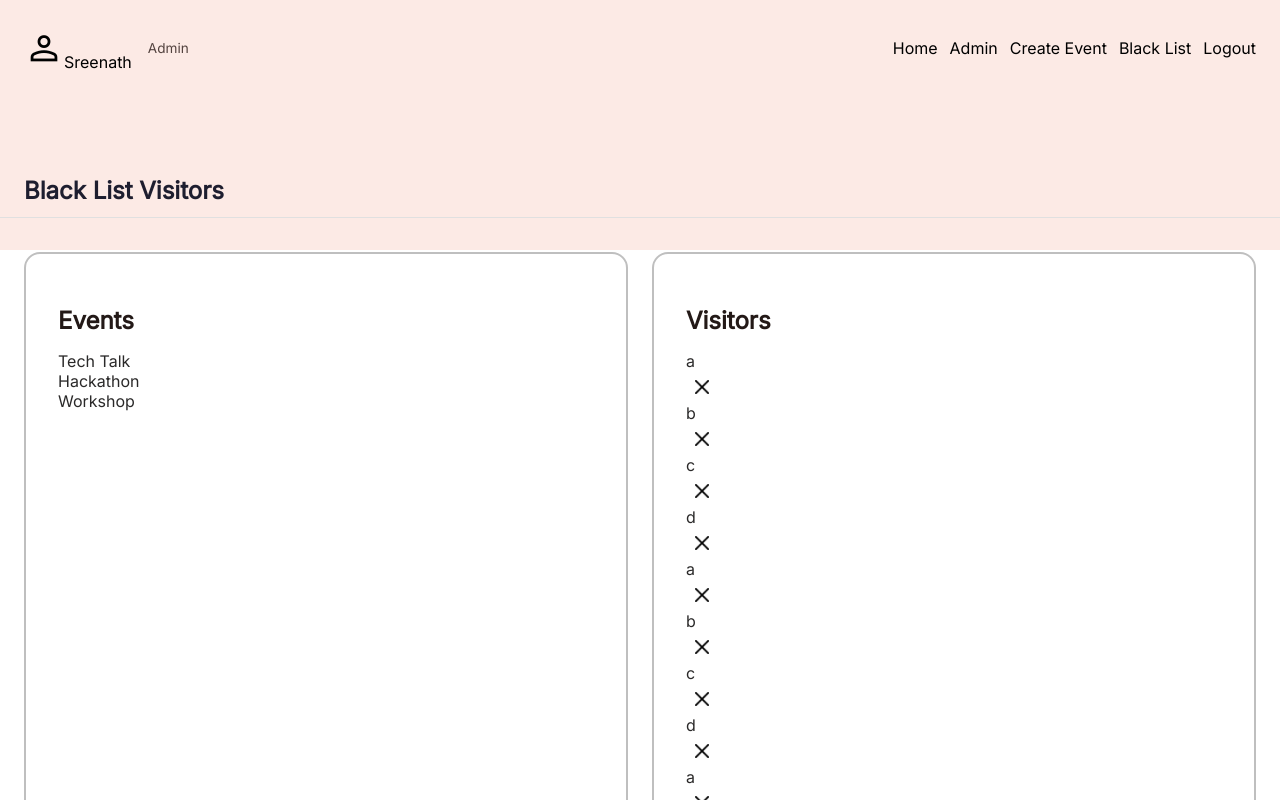
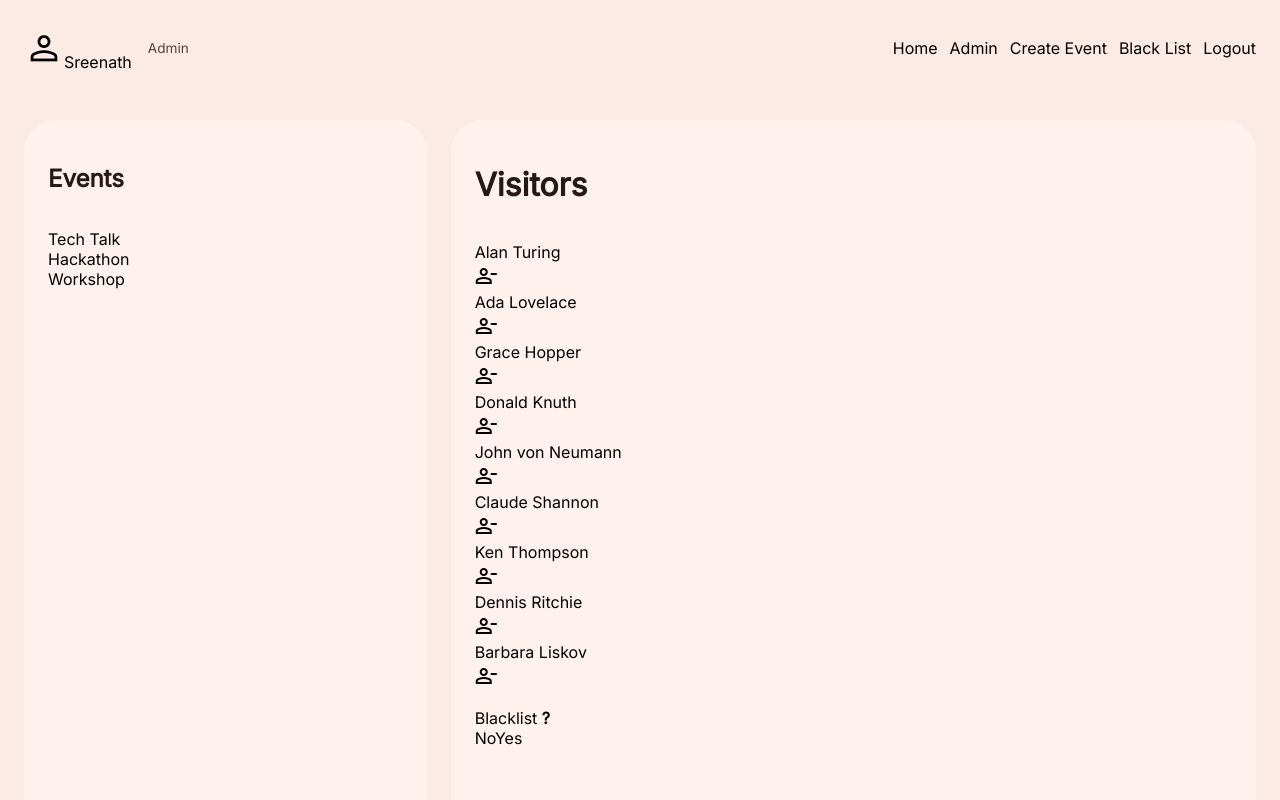
Before and after one commit to SreenathKarthick11/Eagle, a React (Vite) app in the folder frontend/: page /black-list in a window 1280 px wide. Built offline with nearby package versions, Linux system fonts and the light colour scheme.

Commit message:
Frontend: Updated blacklist page UI to be much closer to Material UI.

```diff
--- a/frontend/src/pages/BlackList.tsx
+++ b/frontend/src/pages/BlackList.tsx
@@ -1,6 +1,4 @@
-import { useState } from "react";
-
-import "./styles/BlackList.css";
+import { useState, useEffect, useRef } from "react";
 
 import "@material/web/textfield/outlined-text-field.js";
 import "@material/web/list/list.js";
@@ -10,88 +8,110 @@ import "@material/web/dialog/dialog.js";
 import "@material/web/select/outlined-select.js";
 import "@material/web/select/select-option.js";
 
-import close_icon from "../assets/close.png";
+import type { MdOutlinedTextField } from "@material/web/textfield/outlined-text-field.js";
+import type { MdDialog } from "@material/web/dialog/dialog.js";
+
+import "./styles/BlackList.css";
 
 export const BlackList = () => {
   const [selectedVisitor, setSelectedVisitor] = useState<string | null>(null);
-  const [open, setOpen] = useState(false);
   const [selectedEvent, setSelectedEvent] = useState("");
 
-  // dummy data (replace with API later)
+  const dialogRef = useRef<MdDialog>(null);
+
   const events = ["Tech Talk", "Hackathon", "Workshop"];
-  const visitors = ["a", "b", "c", "d", "a", "b", "c", "d", "a", "b", "c", "d"];
+  const visitors = [
+    "Alan Turing",
+    "Ada Lovelace",
+    "Grace Hopper",
+    "Donald Knuth",
+    "John von Neumann",
+    "Claude Shannon",
+    "Ken Thompson",
+    "Dennis Ritchie",
+    "Barbara Liskov",
+  ];
 
-  const handleBlacklistClick = (visitor: string) => {
+  useEffect(() => {
+    const dialog = dialogRef.current;
+    if (!dialog) return;
+
+    const handleOpened = () => console.log("Dialog animation finished: Open");
+    const handleClosed = () => {
+      console.log("Dialog animation finished: Closed");
+    };
+
+    dialog.addEventListener("opened", handleOpened);
+    dialog.addEventListener("closed", handleClosed);
+
+    return () => {
+      dialog.removeEventListener("opened", handleOpened);
+      dialog.removeEventListener("closed", handleClosed);
+    };
+  }, []);
+
+  const openConfirmDialog = (visitor: string) => {
     setSelectedVisitor(visitor);
-    setOpen(true);
+    dialogRef.current?.show();
   };
 
   const confirmBlacklist = () => {
-    console.log("Blacklisted:", selectedVisitor);
-    setOpen(false);
+    console.log("Blacklisted: ", selectedVisitor);
+    dialogRef.current?.close();
   };
 
   return (
-    <div>
-      <h2 className="page-header">Black List Visitors</h2>
-      <div className="blacklist-container">
-        {/* LEFT SIDE */}
-        <div className="left-panel">
+    <div className="addbl_layout">
+      <div className="addbl_sidebar">
         <h2>Events</h2>
 
-          <md-outlined-select
-            label="Pick an Event"
-            className="event-select"
-            onInput={(e: any) => setSelectedEvent(e.target.value)}
+        <div className="addbl_sidebar_contents">
+          <md-filled-select
+            label="Select an event"
+            value={selectedEvent}
+            onInput={(e: React.InputEvent<MdOutlinedTextField>) => {
+              const target = e.target as MdOutlinedTextField;
+              setSelectedEvent(target.value);
+            }}
           >
-            {events.map((event, index) => (
-              <md-select-option key={index} value={event}>
+            {events.map((event) => (
+              <md-select-option key={event} value={event}>
                 <div slot="headline">{event}</div>
               </md-select-option>
             ))}
-          </md-outlined-select>
+          </md-filled-select>
+        </div>
       </div>
 
-        {/* RIGHT SIDE */}
-        <div className="right-panel">
-          <h2>Visitors</h2>
+      <div className="addbl_panel">
+        <h1>Visitors</h1>
 
-          {/* Visitor List */}
-          <md-list>
+        <md-list className="addbl_userlist">
           {visitors.map((visitor, index) => (
             <md-list-item key={index}>
               <div slot="headline">{visitor}</div>
-
-                {/* Use the 'end' slot for the action button */}
-                <div
+              <md-filled-tonal-icon-button
                 slot="end"
-                  className="delete-btn"
-                  onClick={() => handleBlacklistClick(visitor)}
+                onClick={() => openConfirmDialog(visitor)}
               >
-                  <img src={close_icon} alt="close" />
-                </div>
+                <md-icon>person_remove</md-icon>
+              </md-filled-tonal-icon-button>
             </md-list-item>
           ))}
         </md-list>
-        </div>
-      </div>
 
-      {/* Dialog */}
-      <md-dialog open={open} onClosed={() => setOpen(false)}>
-        <div slot="headline">Confirm Action</div>
-        <div slot="content">
-          Are you sure you want to blacklist <b>{selectedVisitor}</b>?
+        <md-dialog ref={dialogRef}>
+          <div slot="headline">
+            Blacklist <b>{selectedVisitor}?</b>
           </div>
           <div slot="actions">
-          <md-filled-button onClick={() => setOpen(false)}>
-            {" "}
-            Cancel
-          </md-filled-button>
-          <md-filled-button onClick={confirmBlacklist}>
-            Confirm
-          </md-filled-button>
+            <md-text-button onClick={() => dialogRef.current?.close()}>
+              No
+            </md-text-button>
+            <md-filled-button onClick={confirmBlacklist}>Yes</md-filled-button>
           </div>
         </md-dialog>
       </div>
+    </div>
   );
 };
--- a/frontend/src/pages/styles/BlackList.css
+++ b/frontend/src/pages/styles/BlackList.css
@@ -1,122 +1,25 @@
-.blacklist-container {
-  display: flex;
-  background-color: #ffffff;
-  gap: 24px;
-  padding: 2px 24px;
+.addbl_layout {
+  display: grid;
+  grid-template-columns: 1fr 2fr;
+  gap: 1.5em;
+  padding: 1.5em 1.5em 1.5em;
+  min-height: calc(100vh - 4.5em);
+  background: var(--md-sys-color-surface-container);
 }
 
-.page-header {
-  margin-top: 80px;
-  color: #1e1e2f;
-  font-size: 24px;
-  /* padding-bottom: 12px; */
-  padding-left: 24px;
+.addbl_sidebar, .addbl_panel {
+  display: grid;
+  grid-template-columns: 1fr;
+  gap: 1rem;
+  background: var(--md-sys-color-surface-container-low);
+  padding: 1.5em;
+  border-radius: var(--border-radius);
+  align-content: start;
 }
 
-.left-panel,
-.right-panel {
-  flex: 1;
-  background: #ffffff;
-  padding: 32px;
-  border-radius: 16px;
-  height: 75vh;
-  border: 2px solid rgba(0, 0, 0, 0.25);
-  color: rgba(15, 14, 14, 0.887);
+.addbl_sidebar_contents {
+  display: grid;
+  gap: 1em;
+  grid-template-columns: 1fr;
+  border-radius: var(--border-radius-small);
 }
-
-.left-panel h2,
-.right-panel h2 {
-  margin-bottom: 16px;
-  font-weight: 600;
-}
-
-/* Select + input full width */
-.event-select,
-md-outlined-text-field {
-  width: 95%;
-  margin-bottom: 16px;
-}
-
-/* List container */
-md-list {
-  background: transparent;
-  padding: 0;
-}
-
-/* List item styling */
-
-/* md-list-item {
-  --md-list-item-container-color: #ffffff;
-  --md-list-item-label-text-color: #1e1e2f;
-  border: 1.5px solid #494949;
-  margin-bottom: 10px;
-  border-radius: 12px;
-  width: 95%;
-  transition: transform 0.15s ease, box-shadow 0.15s ease;
-} */
-
-/* Hover effect */
-
-/* md-list-item:hover {
-  transform: translateY(-2px);
-  border: 0px;
-  box-shadow: 0 4px 12px rgba(0, 0, 0, 0.2);
-} */
-
-/* Delete button */
-.delete-btn {
-  display: flex;
-  align-items: center;
-  justify-content: center;
-
-  width: 32px;
-  height: 32px;
-
-  border-radius: 50%;
-  cursor: pointer;
-
-  transition: background 0.2s ease;
-}
-
-.delete-btn:hover {
-  background: rgba(255, 0, 0, 0.15);
-}
-
-.delete-btn img {
-  width: 14px;
-  height: 14px;
-}
-
-/* Optional: scroll if long list */
-
-/* md-list {
-  max-height: 480px;
-  overflow-y: auto;
-} */
-
-/* Scroll */
-/* Scrollbar for md-list */
-
-md-list::-webkit-scrollbar {
-  padding-left: 5px;
-  width: 8px;
-}
-
-/* Track (background) */
-md-list::-webkit-scrollbar-track {
-  background: transparent;
-}
-
-/* Thumb (the draggable part) */
-
-md-list::-webkit-scrollbar-thumb {
-  background: rgba(100, 100, 120, 0.4);
-  border-radius: 10px;
-  transition: background 0.2s ease;
-}
-
-/* Hover effect */
-
-/* md-list::-webkit-scrollbar-thumb:hover {
-  background: rgba(100, 100, 120, 0.7);
-} */
--- a/frontend/src/styles/md.css
+++ b/frontend/src/styles/md.css
@@ -42,6 +42,10 @@ md-icon {
   font-size: 24px;
 }
 
+md-list {
+  background: transparent;
+}
+
 h1, h2 {
   color: var(--md-sys-color-on-surface);
 }
```
Lines whose indentation alone changed are shown as unchanged.
